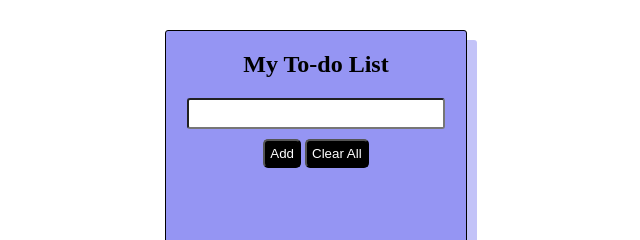
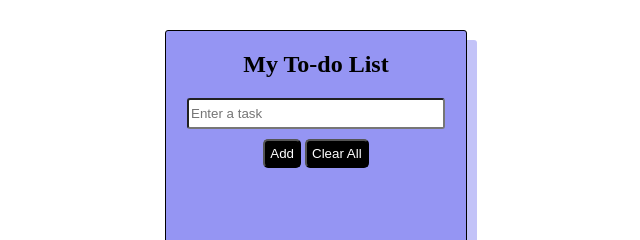
Before and after one commit to Tochy112/To-do-list, a plain HTML site: page index.html in a window 1280 px wide. Shown: the top 240 px of the page, 324-964 px from the left. Drawn offline with nearby package versions, Linux system fonts and the light colour scheme.

Commit message:
updated files

```diff
--- a/index.html
+++ b/index.html
@@ -16,7 +16,7 @@
                 <h2> My To-do List</h2>
 
                 <form name="toDo">
-                    <input type="text" name="List"/>
+                    <input placeholder="Enter a task" type="text" name="List"/>
                 </form>
                 <button id="addBtn" style="border-radius:5px; background-color: black ;">
                     Add
```
